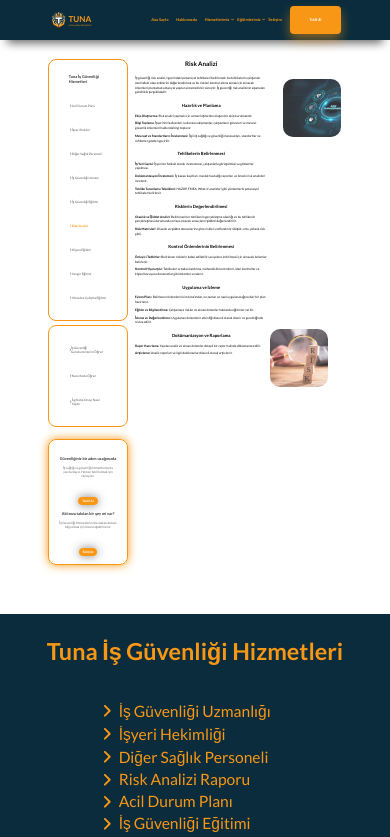
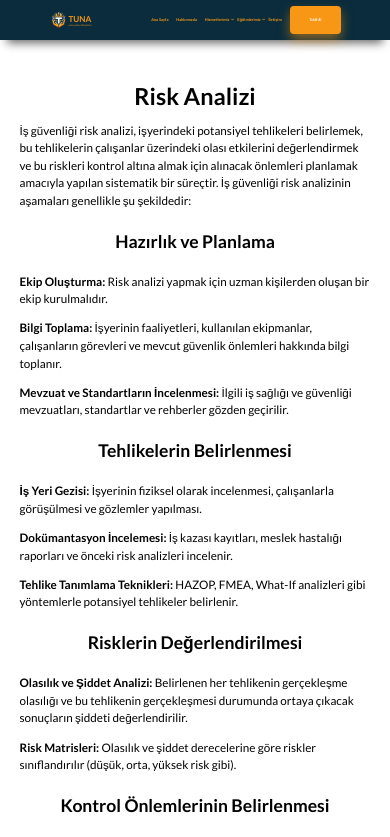
Before and after one commit to Harunyldz/Tuna, a React (Create React App) app in the folder tuna/: page /hizmetlerimiz/risk-analizi in a window 390 px wide. Shown: the top 837 px of the page. Built offline with nearby package versions, Linux system fonts and the light colour scheme.

Commit message:
cart sayfaları , nace sayfası ve katip onayı sayfası 480px için tasarlandı

```diff
--- a/tuna/src/components/LeftMenu/LeftMenu.css
+++ b/tuna/src/components/LeftMenu/LeftMenu.css
@@ -88,3 +88,10 @@
   .leftmenu-contact .leftmenu-btn:hover {
     background-color: #e08010;
   }
+
+  @media screen and (max-width:480px) {
+
+.leftmenu {
+display: none;
+}
+  }
--- a/tuna/src/pages/Cards/Carts.css
+++ b/tuna/src/pages/Cards/Carts.css
@@ -14,24 +14,25 @@
     line-height: 1.5;
 }
 
-.card-content h1{
+.card-content h1 {
     margin: 0;
     margin-bottom: 2vw;
-    font-size: 1.6vw;;
+    font-size: 1.6vw;
+    ;
 }
 
-.card-content h3{
+.card-content h3 {
     text-align: center;
     margin-top: 2vw;
     font-size: 1.1vw;
 }
 
-.card-content h4{
+.card-content h4 {
     margin-bottom: 5px;
     font-size: 0.9vw;
 }
 
-.card-content p{
+.card-content p {
     margin-top: 0;
     font-size: 0.8vw;
 }
@@ -62,23 +63,65 @@
     object-fit: cover;
 }
 
-.card-content ul{
+.card-content ul {
     padding: 0;
 }
 
-.card-content ul li{
+.card-content ul li {
     margin-bottom: 5px;
+    font-size: 0.8vw;
 }
 
-.card-content table{
+.card-content table {
     width: 100%;
+    font-size: 0.8vw;
 }
 
-.card-content table tr{
-text-align: left;
+.card-content table tr {
+    text-align: left;
 }
 
 .card-content a {
     margin-left: 5px;
     color: #f89715;
 }
+
+@media screen and (max-width:480px) {
+    .card-container {
+        width: 90%;
+    }
+
+    .card-container .card-content {
+        flex: 1;
+        margin-top: 5vw;
+    }
+
+    .card-content h1 {
+        font-size:6vw;
+    }
+
+    .card-content h3 {
+        font-size: 4.5vw;
+        margin-top: 5vw;
+    }
+
+    .card-content h4 {
+        font-size: 3.5vw;
+    }
+
+    .card-content p {
+        font-size: 3vw;
+    }
+
+    .card-images {
+        display: none;
+    }
+
+    .card-content ul li {
+        font-size: 3vw;
+    }
+
+    .card-content table {
+        font-size: 3vw;
+    }
+}
```
